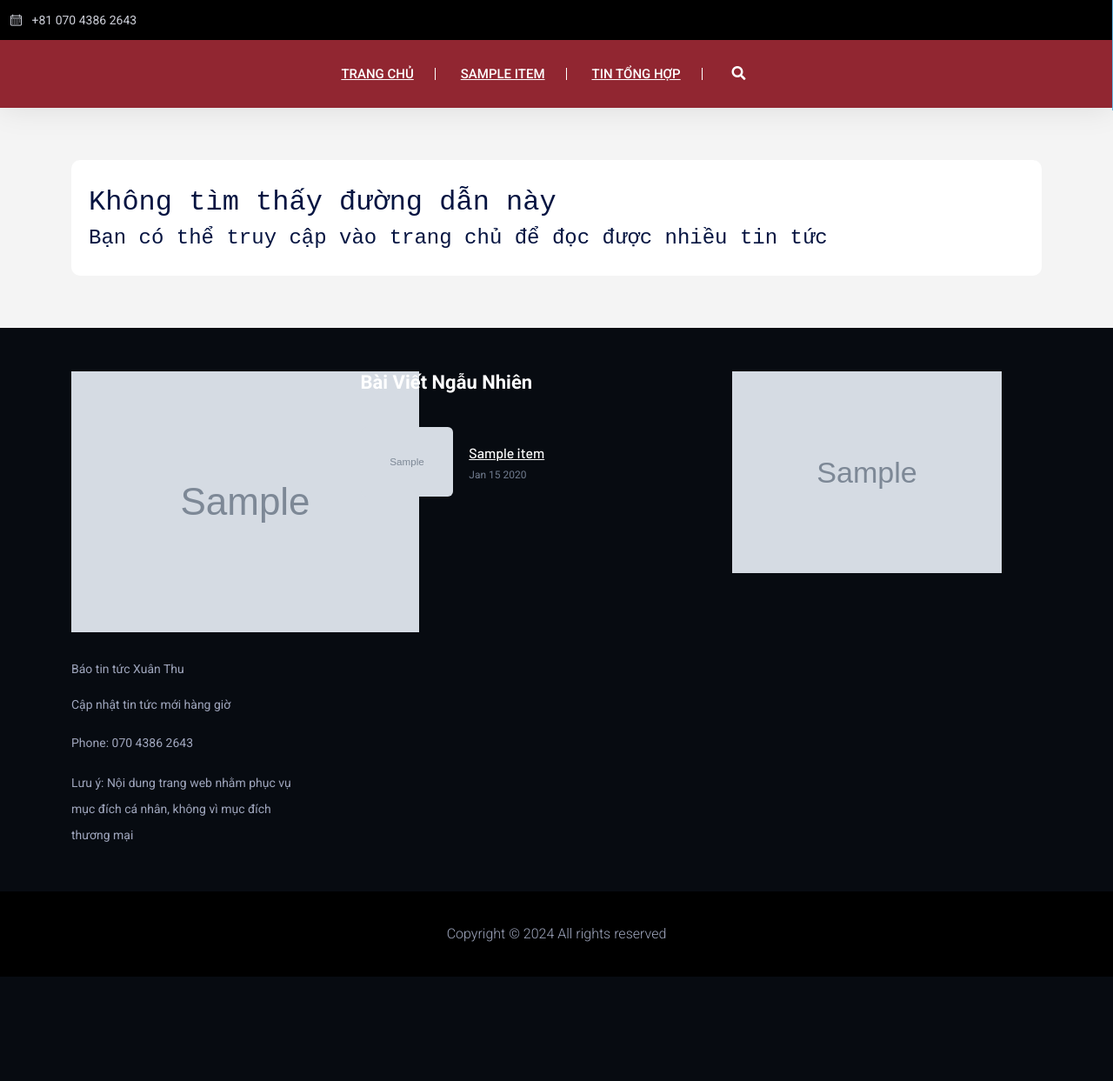
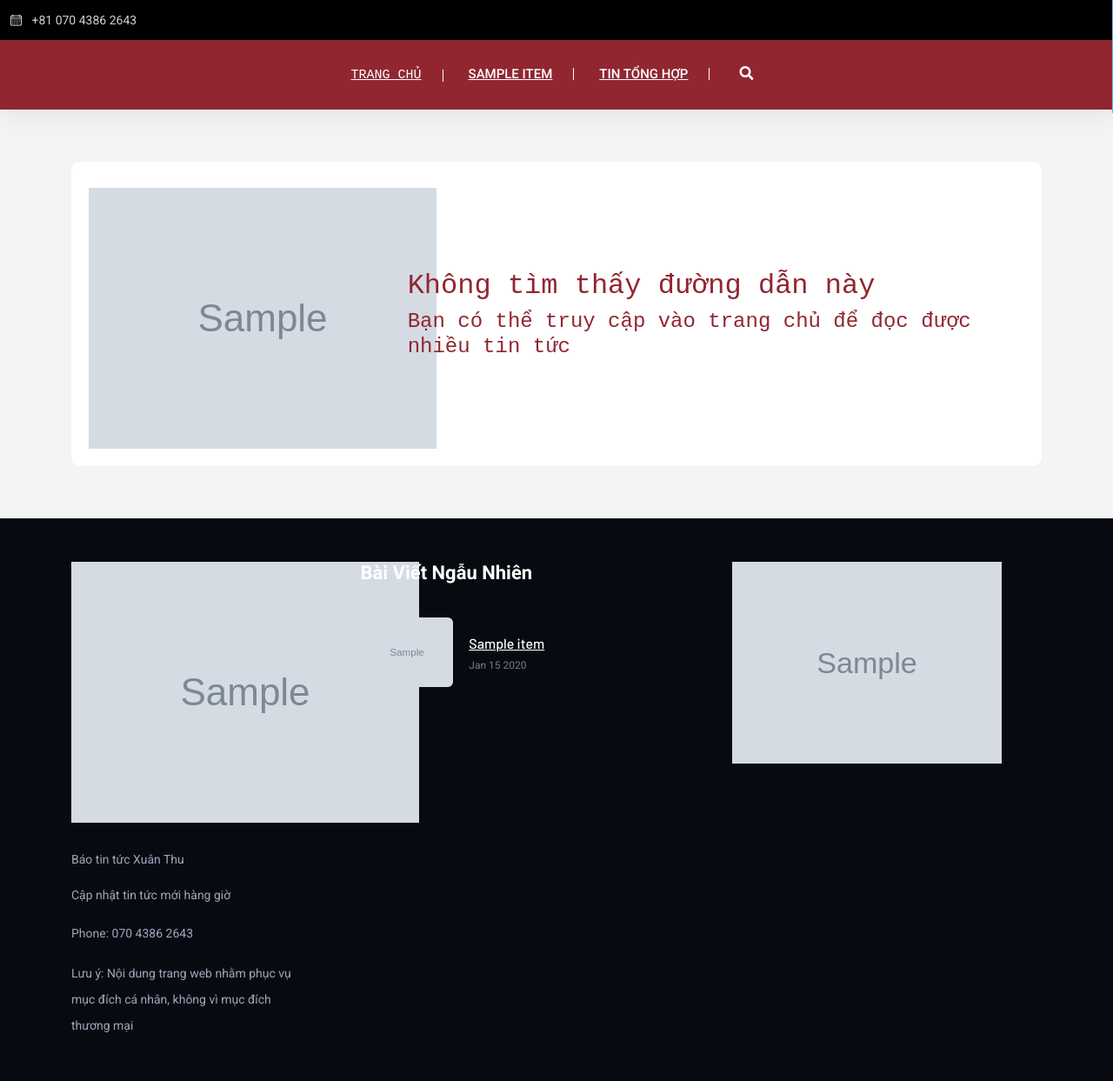
Before and after one commit to otsuki154/PythonProject, a Django app: template DjangoWeb/home/templates/pages/404.html in a window 1280 px wide. Shown: the top 1243 px of the page at 87% size. Before the commit the page ends 1123 px from the top, so only its background shows below. Run offline with Django 5.2, Linux system fonts and the light colour scheme; the template is opened without the code that fills it: most values are stand-ins (such as "Sample title", 1, 10 or a date in 2020); grey boxes marked "Sample" are stand-in pictures; some libraries are stand-ins or nearby versions.

Commit message:
change 404

```diff
--- a/DjangoWeb/home/define.py
+++ b/DjangoWeb/home/define.py
@@ -26,6 +26,7 @@ APP_VALUE_DEFAULT_IMG_DEFINE = '/media/home/images/feed/logo.png'
 APP_VALUE_LOGO_IMG_DEFINE = '/media/home/images/feed/logo.png'
 APP_VALUE_SMALL_LOGO_IMG_DEFINE = '/media/home/images/feed/logo_small.png'
 APP_VALUE_FOOTER_IMG_DEFINE = '/media/home/images/feed/world-news.png'
+APP_VALUE_404_IMG_DEFINE = '/media/home/images/feed/404.png'
 TABLE_CATEGORY_SHOW = "Category"
 TABLE_ARTICAL_SHOW = "Articals"
 TABLE_FEED_SHOW = "Feeds"
--- a/DjangoWeb/home/my_context.py
+++ b/DjangoWeb/home/my_context.py
@@ -15,7 +15,8 @@ def items_catagory_sidebar_menu(request):
         "items_catagory_sidebar_menu":items_catagory_sidebar_menu,
             "logo_image":APP_VALUE_LOGO_IMG_DEFINE,
             "small_logo_image":APP_VALUE_SMALL_LOGO_IMG_DEFINE,
-            "img_src":APP_VALUE_DEFAULT_IMG_DEFINE
+            "img_src":APP_VALUE_DEFAULT_IMG_DEFINE,
+            "404_img_src":APP_VALUE_404_IMG_DEFINE,
             }
 
 
--- a/DjangoWeb/home/templates/elements/header-horizon.html
+++ b/DjangoWeb/home/templates/elements/header-horizon.html
@@ -40,7 +40,7 @@
                         <div class="main-menu d-none d-md-block mx-auto">
                             <nav>
                                 <ul id="navigation">
-                                    <li><a href="{% url 'index' %}">Trang Chủ</a></li>
+                                    <li><a class="tin_tong_hop" href="{% url 'index' %}">Trang Chủ</a></li>
                                     {% for item in items_catagory_sidebar_menu %}
                                         <li><a {% if item_catagory.name == item.name  or item_artical.catagory.name == item.name %} class="text-primary" {% endif %} href="{{ item.get_absolute_url }}">{{item.name}}</a></li>
                                     {% endfor %}
--- a/DjangoWeb/home/templates/pages/404.html
+++ b/DjangoWeb/home/templates/pages/404.html
@@ -5,12 +5,20 @@
     <!-- Heading & Nav Button -->
 
     <!-- Tab content -->
-    <div class="row">
-        <div class="col-12">
-            <h2 class="notfound">Không tìm thấy đường dẫn này</h2>
-            <h4 class="notfound">Bạn có thể truy cập vào trang chủ để đọc được nhiều tin tức</h4>
+    <div class="row justify-content-center">
+        <div class="col-md-4 col-sm-12 d-flex align-items-center">
+            <div>
+                <img src="{{ 404_img_src }}" alt="" style="object-fit: cover; height: 40%;">
+            </div>
+        </div>
+        <div class="col-md-8 col-sm-12 d-flex align-items-center">
+            <div>
+                <h2 class="notfound">Không tìm thấy đường dẫn này</h2>
+                <h4 class="notfound">Bạn có thể truy cập vào trang chủ để đọc được nhiều tin tức</h4>
+            </div>
         </div>
     </div>
+
 </div>
 
 {% endblock %}
--- a/DjangoWeb/static/home/assets/css/custom.css
+++ b/DjangoWeb/static/home/assets/css/custom.css
@@ -47,4 +47,11 @@ img {
 }
 .notfound {
     font-family: 'Courier New', Courier, monospace;
+    color:#912631;
 }
+.tin_tong_hop {
+    font-family: 'Courier New', Courier, monospace;
+    font-size: 25px;
+    margin-left: 20px;
+
+}
```
Also changed, not shown: DjangoWeb/static/home/images/feed/404.png (added).
